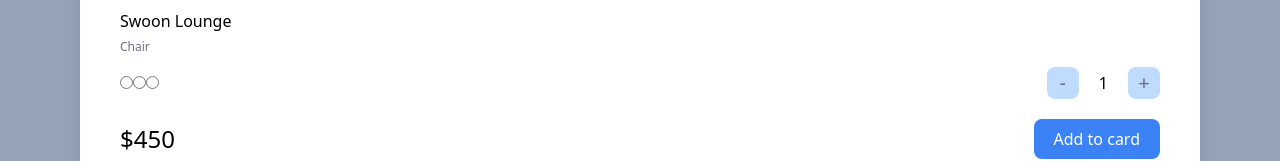
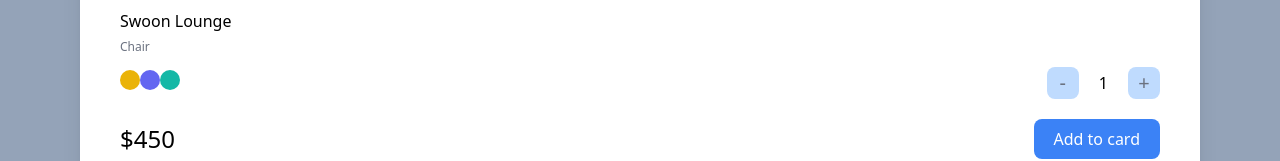
Before and after one commit to Rootjang92/carrot-market-clone, a Next.js app: page / in a window 1280 px wide. Shown: the part 1037-1198 px from the top of the page. Built offline with nearby package versions, Linux system fonts and the light colour scheme.

Commit message:
tailwind modifier 기초

```diff
--- a/pages/index.tsx
+++ b/pages/index.tsx
@@ -17,9 +17,9 @@
           <span>Total</span>
           <span className="font-semibold">$10</span>
         </div>
-        <div className="mx-auto mt-5 w-2/4 rounded-xl bg-blue-500 p-3 text-center text-white">
+        <button className="mx-auto mt-5 flex w-2/4 items-center justify-center rounded-xl bg-blue-500 p-3 text-white hover:bg-teal-500 hover:text-black focus:text-red-500 active:bg-yellow-500">
           Checkout
-        </div>
+        </button>
       </div>
       <div className="overflow-hidden rounded-3xl bg-white shadow-xl">
         <div className="bg-blue-500 p-6 pb-14">
@@ -58,9 +58,9 @@
             <span className="text-xs text-gray-500">Chair</span>
             <div className="mt-3 mb-5 flex items-center justify-between">
               <div>
-                <input type="radio" />
-                <input type="radio" />
-                <input type="radio" />
+                <button className="h-5 w-5 rounded-full bg-yellow-500" />
+                <button className="h-5 w-5 rounded-full bg-indigo-500" />
+                <button className="h-5 w-5 rounded-full bg-teal-500" />
               </div>
               <div className="flex items-center space-x-5">
                 <button className="flex aspect-square w-8 items-center justify-center rounded-lg bg-blue-200  text-xl text-gray-500">
```
